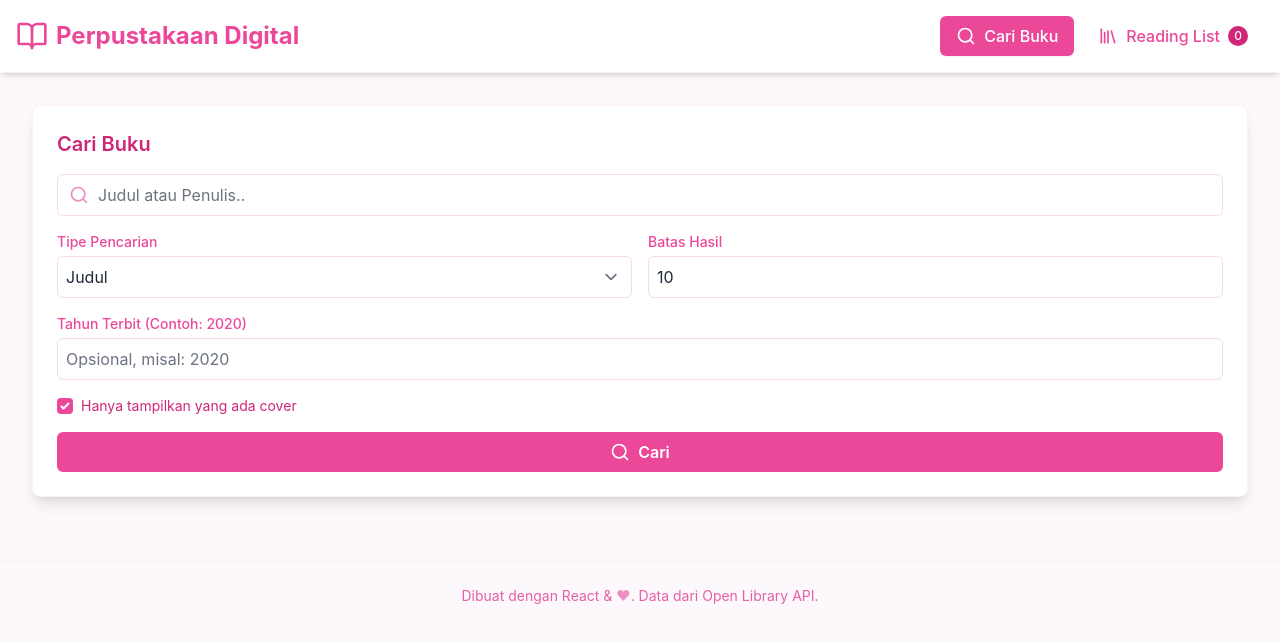
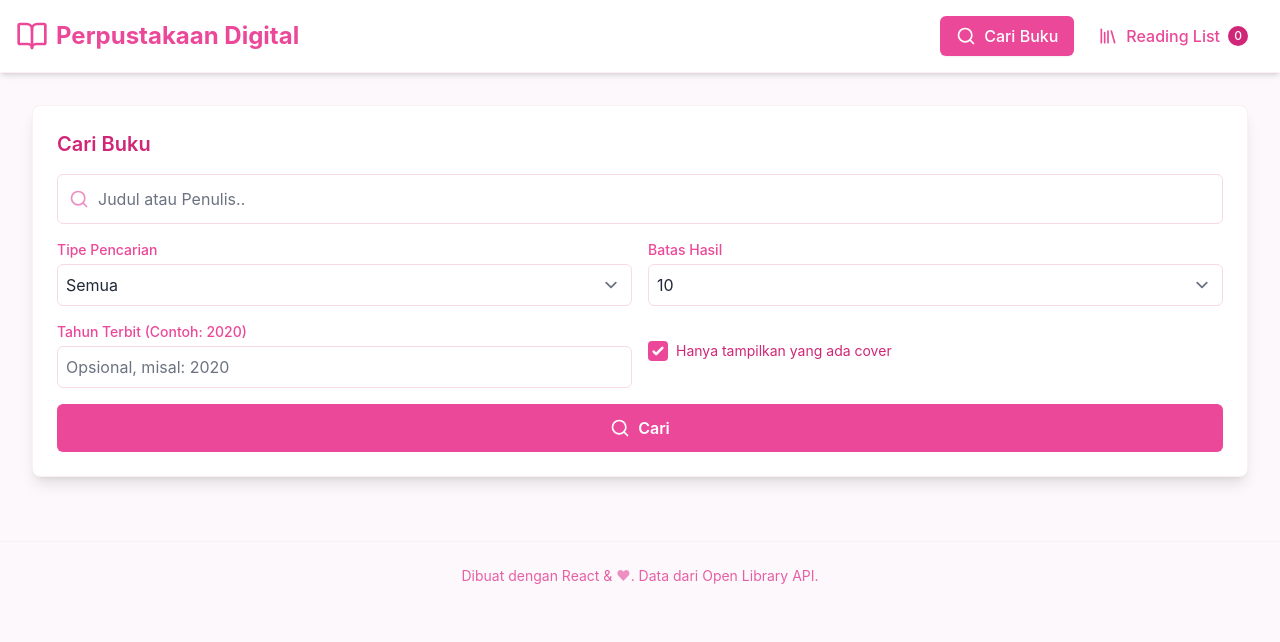
Before and after one commit to 7refisa/uts-pemweb-123140126, a React (Vite) app: page / in a window 1280 px wide. Shown: the top 642 px of the page. Built offline with nearby package versions, Linux system fonts and the light colour scheme.

Commit message:
Menyempurnakan UI dan validasi form pencarian

```diff
--- a/src/components/SearchBar.jsx
+++ b/src/components/SearchBar.jsx
@@ -1,40 +1,44 @@
+// src/components/SearchBar.jsx
 import React, { useState } from "react";
 import { Search, Loader2 } from "lucide-react";
 
 const SearchBar = ({ onSearch, isLoading }) => {
-  const [searchTerm, setSearchTerm] = useState("");
-  const [searchType, setSearchType] = useState("title");
+  const [query, setQuery] = useState("");
+  const [type, setType] = useState("q"); // 'q' (Semua), 'title', 'author'
+  const [year, setYear] = useState("");
   const [limit, setLimit] = useState(10);
-  const [publishYear, setPublishYear] = useState("");
   const [hasCover, setHasCover] = useState(true);
 
   const handleSubmit = (e) => {
     e.preventDefault();
-    onSearch({ searchTerm, searchType, limit, publishYear, hasCover });
+    if (query.trim()) {
+      onSearch({ query: query.trim(), type, year, limit, hasCover });
+    }
   };
 
   return (
-    <form
-      onSubmit={handleSubmit}
-      className="bg-white p-6 rounded-lg shadow-lg border border-pink-100 space-y-4"
-    >
+    <div className="bg-white p-6 rounded-lg shadow-lg border border-pink-100">
       <h2 className="text-xl font-semibold text-pink-700 mb-4">Cari Buku</h2>
-
-      {/* Input 1: Search Term (text) */}
+      <form onSubmit={handleSubmit} className="space-y-4">
+        {/* Input Pencarian Utama */}
         <div className="relative">
           <input
             type="text"
-          value={searchTerm}
-          onChange={(e) => setSearchTerm(e.target.value)}
+            value={query}
+            onChange={(e) => setQuery(e.target.value)}
             placeholder="Judul atau Penulis.."
             required
-          className="w-full pl-10 pr-4 py-2 rounded-md border border-pink-200 focus:outline-none focus:ring-2 focus:ring-pink-400"
+            className="w-full p-3 pl-10 rounded-md border border-pink-200 focus:outline-none focus:ring-2 focus:ring-pink-400"
           />
-        <Search className="absolute left-3 top-1/2 -translate-y-1/2 w-5 h-5 text-pink-400" />
+          <Search
+            className="absolute left-3 top-1/2 -translate-y-1/2 w-5 h-5 text-pink-400"
+            aria-hidden="true"
+          />
         </div>
 
+        {/* Opsi Pencarian (Grid) */}
         <div className="grid grid-cols-1 md:grid-cols-2 gap-4">
-        {/* Input 2: Search Type (select) */}
+          {/* Tipe Pencarian */}
           <div>
             <label
               htmlFor="searchType"
@@ -44,17 +48,17 @@ const SearchBar = ({ onSearch, isLoading }) => {
             </label>
             <select
               id="searchType"
-            value={searchType}
-            onChange={(e) => setSearchType(e.target.value)}
+              value={type}
+              onChange={(e) => setType(e.target.value)}
               className="w-full p-2 rounded-md border border-pink-200 bg-white focus:outline-none focus:ring-2 focus:ring-pink-400"
             >
+              <option value="q">Semua</option>
               <option value="title">Judul</option>
               <option value="author">Penulis</option>
-            <option value="subject">Subjek</option>
             </select>
           </div>
 
-        {/* Input 3: Limit (number) */}
+          {/* Batas Hasil */}
           <div>
             <label
               htmlFor="limit"
@@ -62,68 +66,73 @@ const SearchBar = ({ onSearch, isLoading }) => {
             >
               Batas Hasil
             </label>
-          <input
-            type="number"
+            <select
               id="limit"
               value={limit}
-            min="5"
-            max="50"
               onChange={(e) => setLimit(Number(e.target.value))}
-            className="w-full p-2 rounded-md border border-pink-200 focus:outline-none focus:ring-2 focus:ring-pink-400"
-          />
+              className="w-full p-2 rounded-md border border-pink-200 bg-white focus:outline-none focus:ring-2 focus:ring-pink-400"
+            >
+              <option value={10}>10</option>
+              <option value={20}>20</option>
+              <option value={50}>50</option>
+            </select>
           </div>
         </div>
 
-      {/* Input 4: Publish Year (text) */}
+        {/* Filter Tambahan */}
+        <div className="grid grid-cols-1 md:grid-cols-2 gap-4">
+          {/* Tahun Terbit */}
           <div>
             <label
-          htmlFor="publishYear"
+              htmlFor="year"
               className="block text-sm font-medium text-pink-600 mb-1"
             >
               Tahun Terbit (Contoh: 2020)
             </label>
             <input
-          type="text"
-          id="publishYear"
-          value={publishYear}
+              type="number"
+              id="year"
+              value={year}
+              onChange={(e) => setYear(e.target.value)}
               placeholder="Opsional, misal: 2020"
-          onChange={(e) => setPublishYear(e.target.value)}
+              min="1000"
+              max={new Date().getFullYear()}
               className="w-full p-2 rounded-md border border-pink-200 focus:outline-none focus:ring-2 focus:ring-pink-400"
             />
           </div>
 
-      {/* Input 5: Has Cover (checkbox) */}
-      <div className="flex items-center">
+          {/* Checkbox Hanya Cover */}
+          <div className="flex items-end pb-2">
+            <div className="flex items-center h-full">
               <input
                 type="checkbox"
                 id="hasCover"
                 checked={hasCover}
                 onChange={(e) => setHasCover(e.target.checked)}
-          className="h-4 w-4 rounded border-pink-300 text-pink-600 focus:ring-pink-500"
+                className="h-5 w-5 rounded border-pink-300 text-pink-600 focus:ring-pink-500"
               />
-        <label htmlFor="hasCover" className="ml-2 block text-sm text-pink-700">
+              <label htmlFor="hasCover" className="ml-2 text-sm text-pink-700">
                 Hanya tampilkan yang ada cover
               </label>
             </div>
+          </div>
+        </div>
 
+        {/* Tombol Submit */}
         <button
           type="submit"
           disabled={isLoading}
-        className="w-full flex justify-center items-center gap-2 bg-pink-600 text-white font-semibold py-2 px-4 rounded-md hover:bg-pink-700 focus:outline-none focus:ring-2 focus:ring-pink-500 focus:ring-offset-2 transition-colors duration-200 disabled:bg-pink-300"
+          className="w-full flex justify-center items-center gap-2 p-3 rounded-md bg-pink-600 text-white font-semibold hover:bg-pink-700 transition-colors disabled:bg-pink-300"
         >
           {isLoading ? (
-          <>
             <Loader2 className="w-5 h-5 animate-spin" />
-            Mencari...
-          </>
           ) : (
-          <>
             <Search className="w-5 h-5" />
-            Cari
-          </>
           )}
+          <span>{isLoading ? "Mencari..." : "Cari"}</span>
         </button>
       </form>
+    </div>
   );
 };
 
```
Lines whose indentation alone changed are shown as unchanged.
